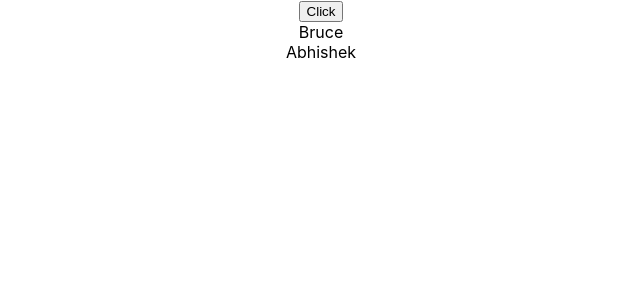
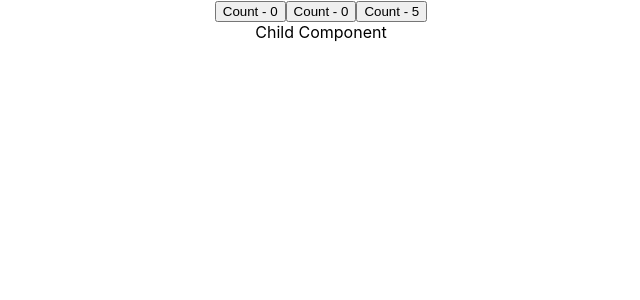
Before and after one commit to abhishek1savaliya/React_Render, a React (Create React App) app: page / in a window 1280 px wide. Shown: the top 300 px of the page, without its empty margins (319-959 px from the left). Built offline with nearby package versions, Linux system fonts and the light colour scheme.

Commit message:
Parent Child Render

```diff
--- a/src/App.js
+++ b/src/App.js
@@ -4,14 +4,16 @@
 import UseReducer from './Components/UseReducer/UseReducer';
 import ObjectUseState from './Components/ImmutableState/ObjectUseState';
 import ArrayUseState from './Components/UseReducer/ArrayUseState';
+import Parent from './Components/ParentChild/Parent';
 
 function App() {
   return (
     <div className="App">
-      <ArrayUseState />
+      <Parent />
+      {/* <ArrayUseState /> */}
       {/* <ObjectUseState /> */}
       {/* <UseReducer /> */}
-    {/* <UseState /> */}
+      {/* <UseState /> */}
     </div>
   );
 }
--- /dev/null
+++ b/src/Components/ParentChild/Child.js
@@ -0,0 +1,12 @@
+import React from 'react'
+
+function Child() {
+    console.log('Child Render')
+  return (
+    <div>
+      Child Component
+    </div>
+  )
+}
+
+export default Child
--- /dev/null
+++ b/src/Components/ParentChild/Parent.js
@@ -0,0 +1,17 @@
+import React, { useState } from 'react'
+import Child from './Child'
+
+const Parent = () => {
+    const [count, setCount] = useState(0)
+    console.log('Parent Render')
+    return (
+        <div>
+            <button onClick={() => setCount(c => c + 1)}>Count - {count}</button>
+            <button onClick={() => setCount(0)}>Count - 0</button>
+            <button onClick={() => setCount(5)}>Count - 5</button>
+            <Child />
+        </div>
+    )
+}
+
+export default Parent
```
Also changed, not shown: src/Components/UseReducer/ArrayUseState.js (+4 -4 lines), src/Components/ImmutableState/ObjectUseState.js (line endings or trailing spaces).
